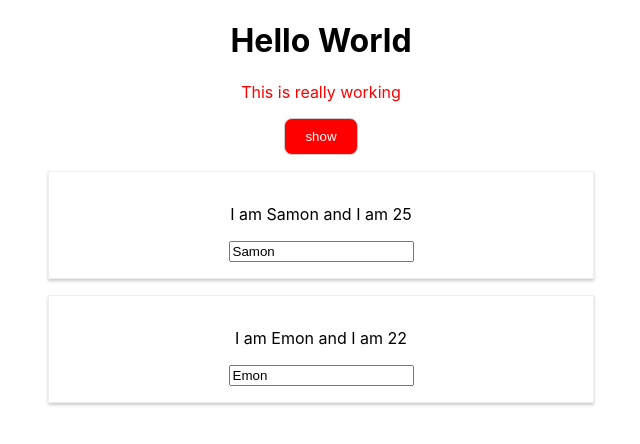
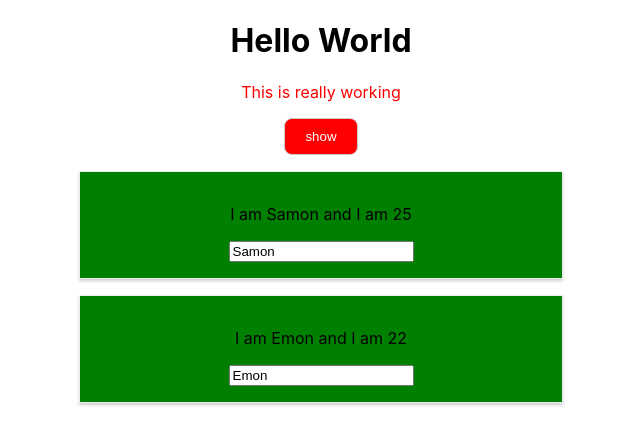
Before and after one commit to samon03/React-Udemy, a React (Create React App) app: page / in a window 1280 px wide. Both pictures are taken after a click on the button "show". Shown: the top 444 px of the page, without its empty margins (319-959 px from the left). Built offline with nearby package versions, Linux system fonts and the light colour scheme.

Commit message:
radium meadia query

```diff
--- a/package.json
+++ b/package.json
@@ -6,6 +6,7 @@
     "@testing-library/jest-dom": "^5.11.10",
     "@testing-library/react": "^11.2.5",
     "@testing-library/user-event": "^12.8.3",
+    "radium": "^0.26.1",
     "react": "^17.0.2",
     "react-dom": "^17.0.2",
     "react-scripts": "4.0.3",
--- a/src/App.js
+++ b/src/App.js
@@ -1,6 +1,5 @@
-
-// import React, { useState} from 'react';
 import React, { Component } from 'react';
+import Radium, {StyleRoot} from 'radium';
 import './App.css';
 import Person from './Person/Person';
 
@@ -50,7 +49,11 @@
       border: "1px solid #ccc",
       color: "white",
       padding: "10px 20px",
-      borderRadius: "8px"
+      borderRadius: "8px",
+      ':hover': {
+          backgroundColor: 'lightgreen',
+          color: 'black'
+      }
     }
 
     let persons = null;
@@ -68,6 +71,10 @@
       );
 
       style.backgroundColor = "red";
+      style[':hover'] = {
+        backgroundColor: 'salmon',
+        color: 'black'
+      }
     }
 
     // let classes = ['red', 'bold'].join(' ');
@@ -82,14 +89,16 @@
     }
 
     return (
+        <StyleRoot>
           <div className="App">
             <h1>Hello World</h1>
             <p className={classes.join(' ')}>This is really working</p>
             <button style={style} onClick={this.toogleHandler}>show</button>
             {persons}
           </div>
+        </StyleRoot>
       );
   }
 }
 
-export default App;
+export default Radium(App);
--- a/src/Person/Person.js
+++ b/src/Person/Person.js
@@ -1,9 +1,18 @@
 import React from 'react';
+import Radium from 'radium';
 import './Person.css';
 
 function Person(props) {
+
+    const style = {
+        '@media (min-width: 500px)': {
+            width: '450px',
+            backgroundColor: 'green'
+        }
+    }
+
     return (
-        <div className="Person">
+        <div className="Person" style={style}>
             <p onClick={props.click}>I am {props.name} and I am {props.age}</p>
             <p>{props.children}</p>
             <input type="text" onChange={props.changed} value={props.name} />
@@ -11,4 +20,4 @@
     )
 }
 
-export default Person;
+export default Radium(Person);
```
Also changed, not shown: 1 other file (tests, documents, lock files or other folders). Lines whose indentation alone changed are shown as unchanged.
